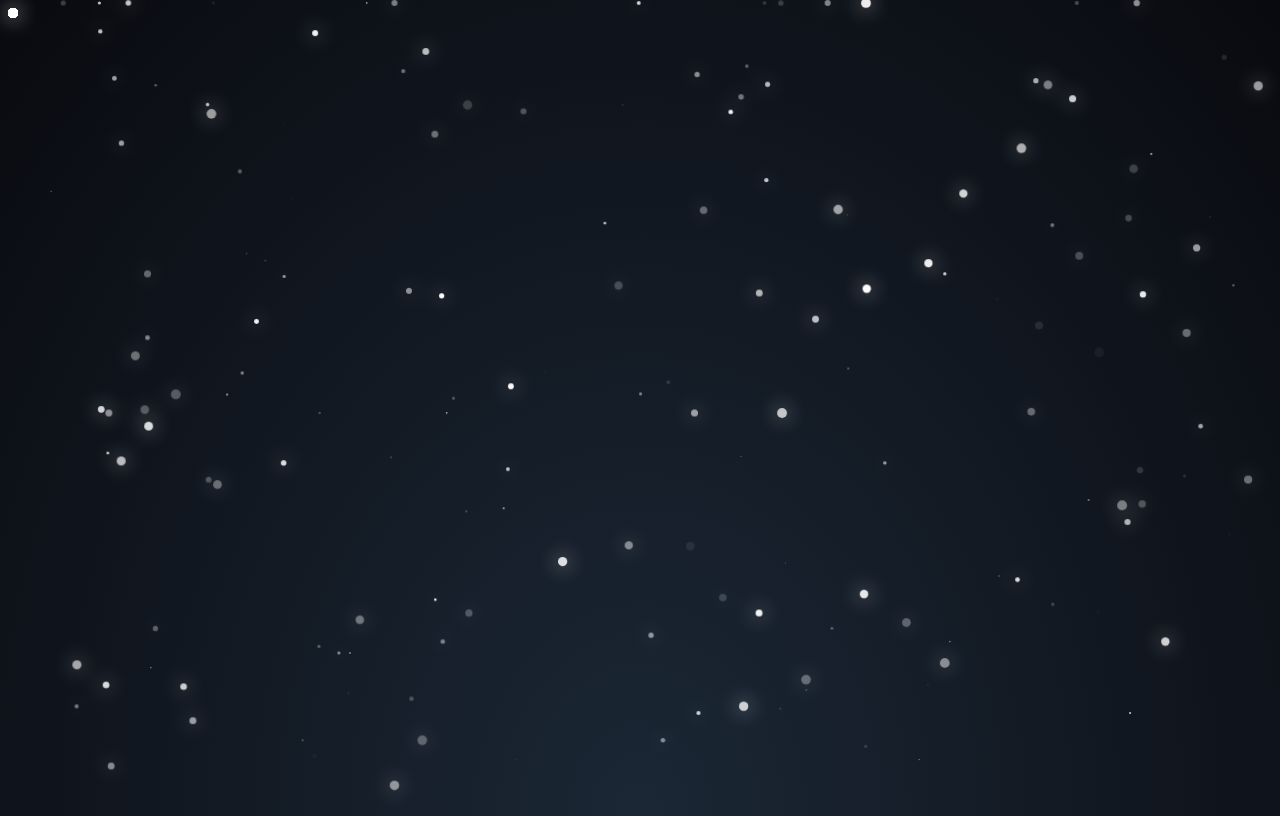
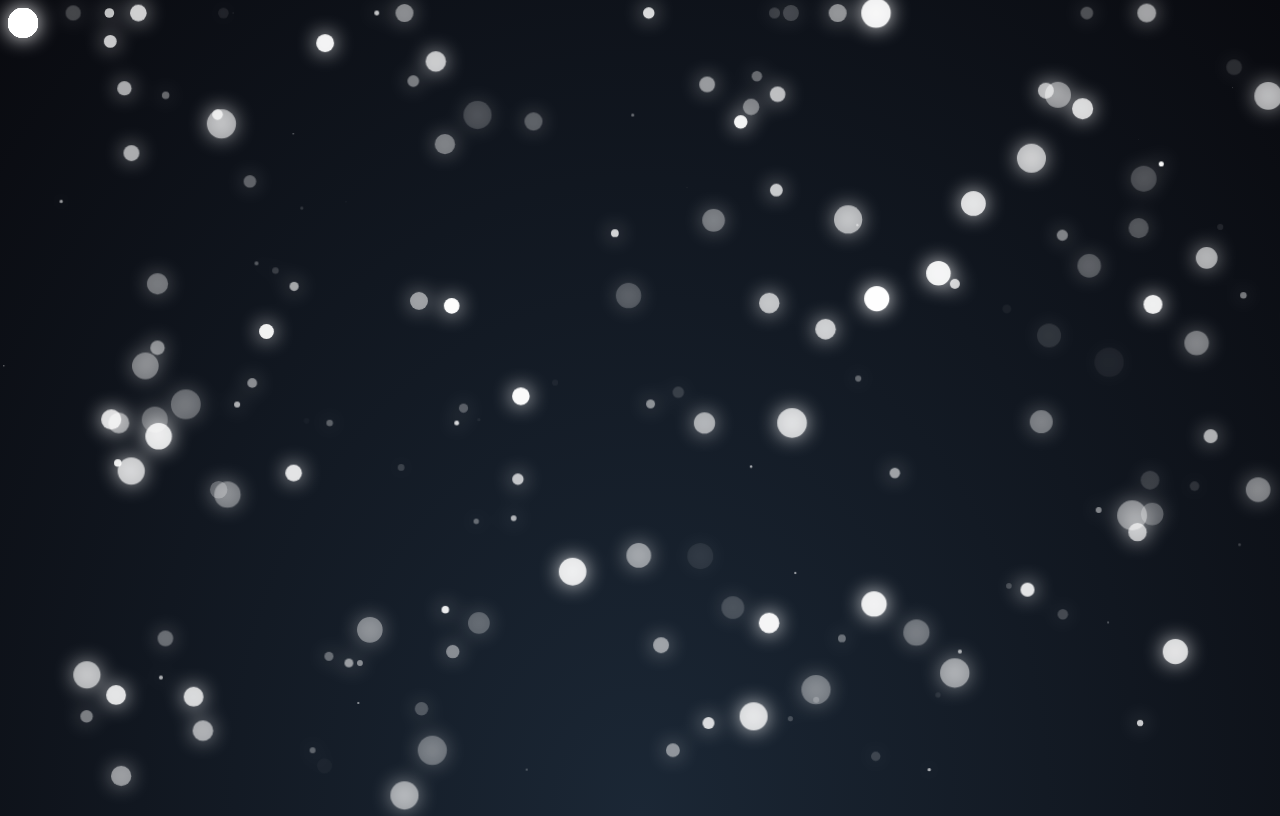
Before and after one commit to lijiaoni019/snow_effect, a plain HTML site: page index.html in a window 1280 px wide. Shown: the top 816 px of the page. Drawn offline with Linux system fonts and the light colour scheme.

Commit message:
bigger snow

```diff
--- a/test.css
+++ b/test.css
@@ -51,8 +51,8 @@ body {
 
 .snow {
   position: absolute;
-  width: 10px;
-  height: 10px;
+  width: 30px;
+  height: 30px;
   background: white;
   border-radius: 50%;
 }
```
